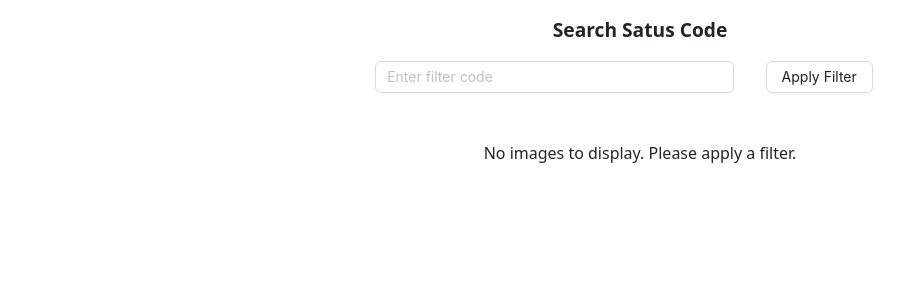
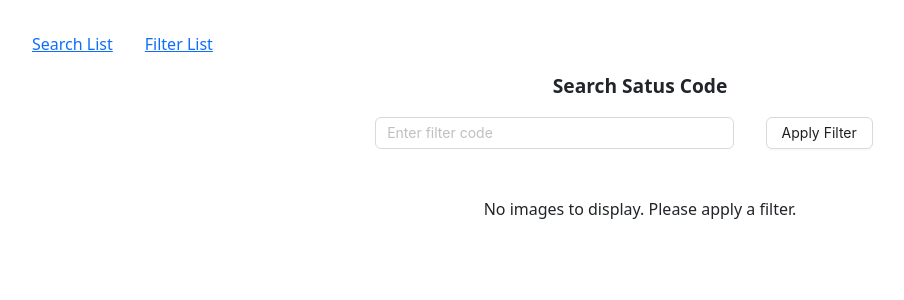
Before and after one commit to SmithaEregowda/Uimoenggage, a React (Create React App) app: page /search in a window 1280 px wide. Shown: the top 300 px of the page, without its empty margins (0-904 px from the left). Built offline with nearby package versions, Linux system fonts and the light colour scheme.

Commit message:
navlinks

```diff
--- a/src/App.js
+++ b/src/App.js
@@ -14,12 +14,6 @@ function App() {
     <div>
 
       <BrowserRouter>
-      {token&&
-      <div className="navWrapper">
-      <Link to="/search">Search List</Link>
-      <Link to="/listpage">Filter List</Link>
-      </div>
-      }
       <Routes>
         <Route path="/register" element={<Signup />} />
         <Route path="/login" element={<Login />} />
--- a/src/pages/listpage/index.js
+++ b/src/pages/listpage/index.js
@@ -5,6 +5,7 @@ import Cookies from "universal-cookie";
 import styles from './listpage.module.scss'
 import moment from 'moment';
 import { Button } from 'antd';
+import { Link } from 'react-router-dom';
 
 const ListPage=()=>{
     const [filtersets,setFiltersets]=useState([]);
@@ -51,6 +52,10 @@ const ListPage=()=>{
 
     return(
         <div className={styles.listWrapper}>
+            <div className="navWrapper">
+      <Link to="/search">Search List</Link>
+      <Link to="/listpage">Filter List</Link>
+      </div>
             <div className={styles.cardWrapper}>
             {filtersets?.map((item)=>(
                 <div key={item?._id} className={styles.card}>
--- a/src/pages/searchpage/index.js
+++ b/src/pages/searchpage/index.js
@@ -5,6 +5,7 @@ import styles from './searchpage.module.scss'
 import { getFilterSet, saveFilterSet, updateFilterSet } from './searchpage.service';
 import { useNavigate, useParams } from 'react-router';
 import Cookies from "universal-cookie";
+import { Link } from 'react-router-dom';
 
 const  SearchPage=()=> {
   const [filter, setFilter] = useState('');
@@ -129,6 +130,10 @@ const  SearchPage=()=> {
 
   return (
     <div className={styles.searchWrapper}>
+      <div className="navWrapper">
+      <Link to="/search">Search List</Link>
+      <Link to="/listpage">Filter List</Link>
+      </div>
       <div className={styles.title}>Search Satus Code</div>
       <div className={styles.inputContainer}>
       <div className={styles.inputItem}>
```
